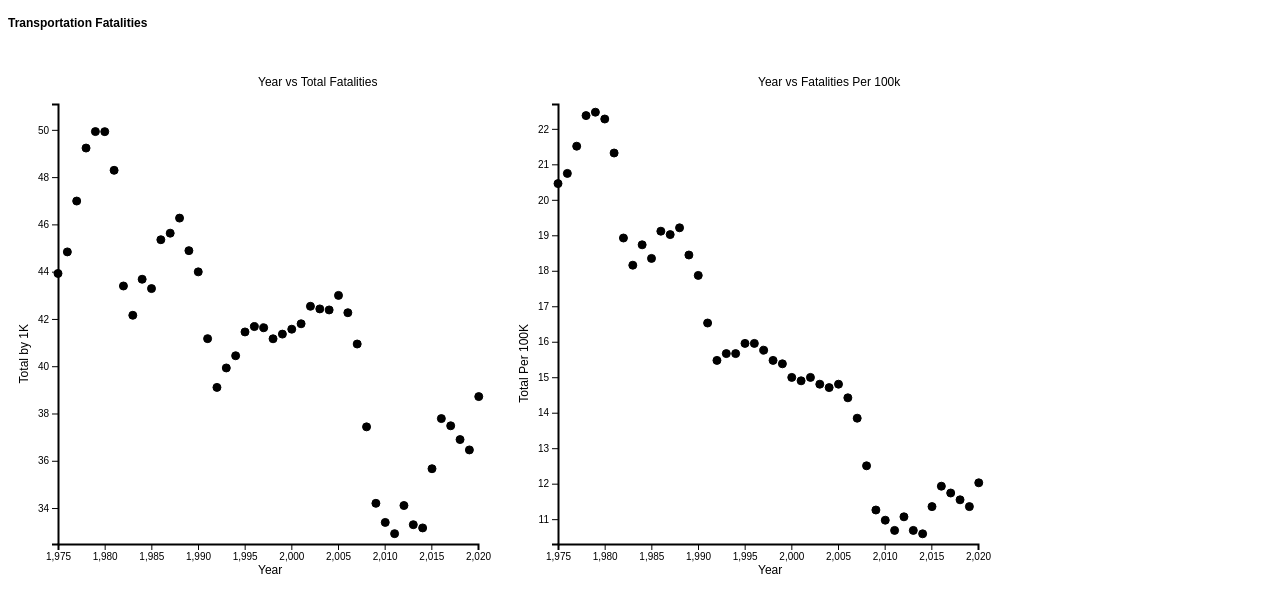
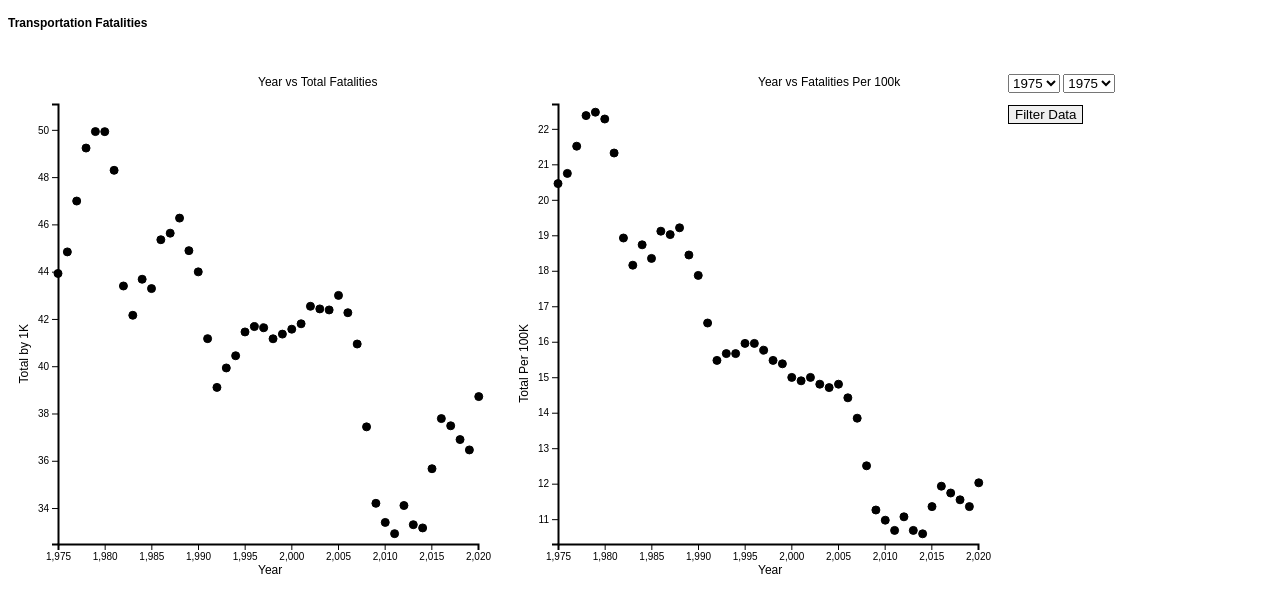
Before and after one commit to tuanle99/lab6, a plain HTML site: page index.html in a window 1280 px wide. Drawn offline with nearby package versions, Linux system fonts and the light colour scheme.

Commit message:
filter by year

```diff
--- a/chart1.js
+++ b/chart1.js
@@ -1,14 +1,16 @@
 var data1 = [];
+var unfiltered_chart1Data = [];
 
-function chart1SetData(d) {
+function chart1SetData(d, u) {
   data1 = d;
+  unfiltered_chart1Data = u;
 }
 
-function drawChart1(width, height) {
-  var yearExtent = d3.extent(data1, function (row) {
+function drawChart1(width, height, yearExtent, populationExtent) {
+  var yearExtent = d3.extent(unfiltered_chart1Data, function (row) {
     return row.Year;
   });
-  var populationExtent = d3.extent(data1, function (row) {
+  var populationExtent = d3.extent(unfiltered_chart1Data, function (row) {
     return row.Total / 1000;
   });
 
@@ -77,7 +79,6 @@ function drawChart1(width, height) {
   let chart1incy = -21.6;
 
   for (let i = 0; i < data1.length; i++) {
-    console.log(data1[i].Year);
     chart1
       .append('circle')
       .attr('r', '4px')
--- a/chart2.js
+++ b/chart2.js
@@ -1,14 +1,16 @@
 var data2 = [];
+var unfiltered_chart2Data = [];
 
-function chart2SetData(d) {
+function chart2SetData(d, u) {
   data2 = d;
+  unfiltered_chart2Data = u;
 }
 
 function drawChart2(width, height) {
-  var yearExtent = d3.extent(data2, function (row) {
+  var yearExtent = d3.extent(unfiltered_chart2Data, function (row) {
     return row.Year;
   });
-  var populationExtent = d3.extent(data2, function (row) {
+  var populationExtent = d3.extent(unfiltered_chart2Data, function (row) {
     return row.Total_Per_100K;
   });
 
@@ -77,7 +79,6 @@ function drawChart2(width, height) {
   let chart2incy = -34;
 
   for (let i = 0; i < data2.length; i++) {
-    console.log(data2[i].Year);
     chart2
       .append('circle')
       .attr('r', '4px')
--- a/index.html
+++ b/index.html
@@ -16,10 +16,24 @@
     <div id="wrapper">
       <div id="chart1"></div>
       <div id="chart2"></div>
-      <div id="chart3">
+      <div id="filter">
+        <select
+            class="custom-select"
+            id="Initial_categorySelect"
+            onchange="onInitialCategoryChanged()"
+          >
+          </select>
+          <select
+            class="custom-select"
+            id="End_categorySelect"
+            onchange="onEndCategoryChanged()"
+          >
+          </select>
+      </div>
+      <!-- <div id="chart3">
 
         <p></p>
-      </div>
+      </div> -->
     </div>
   </body>
 </html>
--- a/main.js
+++ b/main.js
@@ -4,11 +4,77 @@ chart2Data = [];
 var width = 500;
 var height = 500;
 
+filter_initial_year = 0;
+filter_end_year = 0;
+
 d3.csv('TransportationFatalities_ByYear.csv', function (csv) {
-  // console.log(csv);
+  filter_initial_year = Number(csv[0].Year);
+  filter_end_year = Number(csv[csv.length - 1].Year);
+
+  for (let i = filter_initial_year; i < filter_end_year + 1; i++) {
+    d3.select('#Initial_categorySelect')
+      .append('option')
+      .attr('value', i)
+      .text(i);
+    d3.select('#End_categorySelect').append('option').attr('value', i).text(i);
+  }
+
+  setData(csv, 1975, 2020);
+
+  drawChart1(width, height);
+  drawChart2(width, height);
+
+  d3.select('#filter')
+    .append('p')
+    .append('button')
+    .style('border', '1px solid black')
+    .text('Filter Data')
+    .on('click', function () {
+      filter_initial_year = onInitialCategoryChanged();
+      filter_end_year = onEndCategoryChanged();
+
+      setData(csv, filter_initial_year, filter_end_year);
+
+      d3.select('#chart1').selectAll('*').remove();
+      d3.select('#chart2').selectAll('*').remove();
+
+      drawChart1(width, height);
+      drawChart2(width, height);
+    });
+});
+
+function onInitialCategoryChanged() {
+  var select = d3.select('#Initial_categorySelect').node();
+  // Get current value of select element
+  var category = select.options[select.selectedIndex].value;
+  // Update chart with the selected category of cereals
+  //updateChart(category);
+  return category;
+}
+
+function onEndCategoryChanged() {
+  var select = d3.select('#End_categorySelect').node();
+  // Get current value of select element
+  var category = select.options[select.selectedIndex].value;
+  // Update chart with the selected category of cereals
+  //updateChart(category);
+  return category;
+}
+
+function setData(csv, init, end) {
+  if (end < init) {
+    init = 1975;
+    end = 2020;
+  }
+  chart1Data = [];
+  chart2Data = [];
+
+  let unfiltered_chart1Data = [];
+  let unfiltered_chart2Data = [];
+
   for (var i = 0; i < csv.length; i++) {
     //Year
-    csv[i].Year = Number(csv[i].Year);
+    csv[i].Year = csv[i].Year;
     //Population
     csv[i].Population = Number(csv[i].Population);
     //Car_Occupant
@@ -53,22 +119,15 @@ d3.csv('TransportationFatalities_ByYear.csv', function (csv) {
       Trucks_Per_100K: csv[i].Trucks_Per_100K,
       Total_Per_100K: csv[i].Total_Per_100K,
     };
+    if (Number(csv[i].Year) >= init && Number(csv[i].Year) <= end) {
+      chart1Data.push({ ...general_obj, ...chart1_obj });
+      chart2Data.push({ ...general_obj, ...chart2_obj });
+    }
 
-    chart1Data.push({ ...general_obj, ...chart1_obj });
-    chart2Data.push({ ...general_obj, ...chart2_obj });
+    unfiltered_chart1Data.push({ ...general_obj, ...chart1_obj });
+    unfiltered_chart2Data.push({ ...general_obj, ...chart2_obj });
   }
 
-  chart1SetData(chart1Data);
-  chart2SetData(chart2Data);
-
-  drawChart1(width, height);
-  drawChart2(width, height);
-});
-
-//Draw chart 1 and chart 2
-//Display data for chart 1 and chart 2
-//Link data from chart 1 and chart 2
-//Create filter (year)
-//Chart legend
-
-//add a 3rd chart if necessary
+  chart1SetData(chart1Data, unfiltered_chart1Data);
+  chart2SetData(chart2Data, unfiltered_chart2Data);
+}
```
